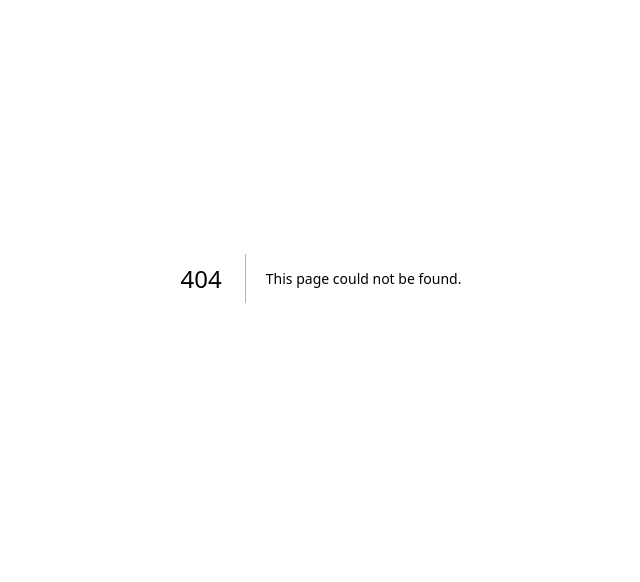
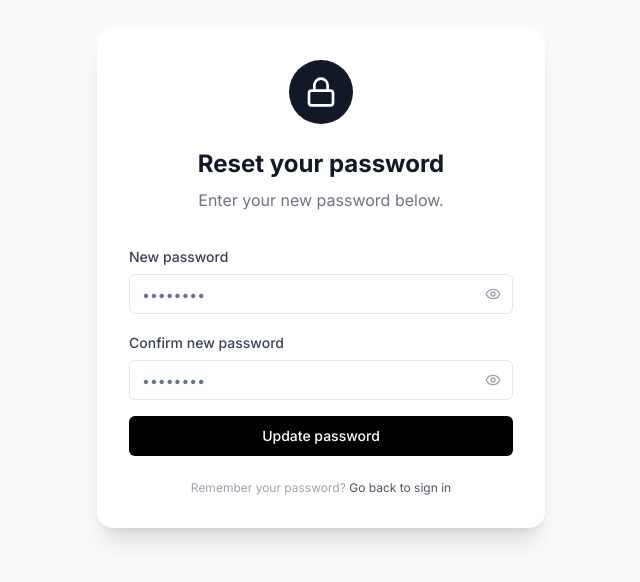
Before and after one commit to ibrahimshittu/image-transformation, a Next.js app: page /auth/reset-password in a window 1280 px wide. Before the commit this address had no page. Shown: the part 122-704 px from the top of the page, without its empty margins (319-959 px from the left). Built offline with nearby package versions, Linux system fonts and the light colour scheme.

Commit message:
feat: add password reset page and error handling

```diff
--- a/src/app/auth/callback/route.ts
+++ b/src/app/auth/callback/route.ts
@@ -17,7 +17,6 @@ export async function GET(request: Request) {
 
   const supabase = await createClient()
 
-  // Handle email confirmation (token_hash flow)
   if (token_hash && type) {
     const { error } = await supabase.auth.verifyOtp({
       token_hash,
@@ -25,14 +24,15 @@ export async function GET(request: Request) {
     })
 
     if (!error) {
+      if (type === 'recovery') {
+        return NextResponse.redirect(`${origin}/auth/reset-password`)
+      }
       return NextResponse.redirect(`${origin}${next}`)
     }
 
-    // On error, redirect to home with auth modal
-    return NextResponse.redirect(`${origin}/?auth=required&error=verification_failed`)
+    return NextResponse.redirect(`${origin}/?error=verification_failed`)
   }
 
-  // Handle code exchange flow (OAuth)
   if (code) {
     const { error } = await supabase.auth.exchangeCodeForSession(code)
 
@@ -41,10 +41,8 @@ export async function GET(request: Request) {
       const isLocalEnv = process.env.NODE_ENV === 'development'
 
       if (isLocalEnv) {
-        // In development, redirect to localhost
         return NextResponse.redirect(`${origin}${next}`)
       } else if (forwardedHost) {
-        // In production behind a proxy
         return NextResponse.redirect(`https://${forwardedHost}${next}`)
       } else {
         return NextResponse.redirect(`${origin}${next}`)
@@ -52,6 +50,5 @@ export async function GET(request: Request) {
     }
   }
 
-  // Return to home with auth modal if something went wrong
   return NextResponse.redirect(`${origin}/?auth=required&error=auth_callback_error`)
 }
--- /dev/null
+++ b/src/app/auth/reset-password/page.tsx
@@ -0,0 +1,162 @@
+'use client'
+
+import { useState } from 'react'
+import { useRouter } from 'next/navigation'
+import { createClient } from '@/lib/supabase/client'
+import { Button } from '@/components/ui/button'
+import { Input } from '@/components/ui/input'
+import { Eye, EyeOff, Lock } from 'lucide-react'
+import { useToast } from '@/hooks/use-toast'
+
+export default function ResetPasswordPage() {
+  const router = useRouter()
+  const { toast } = useToast()
+  const [password, setPassword] = useState('')
+  const [confirmPassword, setConfirmPassword] = useState('')
+  const [loading, setLoading] = useState(false)
+  const [showPassword, setShowPassword] = useState(false)
+  const [showConfirmPassword, setShowConfirmPassword] = useState(false)
+
+  const handleResetPassword = async (e: React.FormEvent) => {
+    e.preventDefault()
+
+    if (password !== confirmPassword) {
+      toast({
+        variant: "destructive",
+        title: "Passwords don't match",
+        description: "Please make sure both passwords are the same.",
+      })
+      return
+    }
+
+    if (password.length < 6) {
+      toast({
+        variant: "destructive",
+        title: "Password too short",
+        description: "Password must be at least 6 characters.",
+      })
+      return
+    }
+
+    setLoading(true)
+    const supabase = createClient()
+
+    const { error } = await supabase.auth.updateUser({
+      password: password,
+    })
+
+    setLoading(false)
+
+    if (error) {
+      toast({
+        variant: "destructive",
+        title: "Reset failed",
+        description: error.message,
+      })
+      return
+    }
+
+    toast({
+      title: "Password updated",
+      description: "Your password has been successfully reset.",
+    })
+
+    router.push('/dashboard')
+  }
+
+  return (
+    <div className="min-h-screen bg-gray-50 flex items-center justify-center p-4">
+      <div className="w-full max-w-md">
+        <div className="bg-white rounded-2xl shadow-xl p-8">
+          <div className="flex justify-center mb-6">
+            <div className="w-16 h-16 bg-gray-900 rounded-full flex items-center justify-center">
+              <Lock className="w-8 h-8 text-white" />
+            </div>
+          </div>
+
+          <h1 className="text-2xl font-bold text-center text-gray-900 mb-2">
+            Reset your password
+          </h1>
+          <p className="text-gray-500 text-center mb-8">
+            Enter your new password below.
+          </p>
+
+          <form onSubmit={handleResetPassword} className="space-y-4">
+            <div className="space-y-1.5">
+              <label htmlFor="password" className="text-sm font-medium text-gray-700">
+                New password
+              </label>
+              <div className="relative">
+                <Input
+                  id="password"
+                  type={showPassword ? 'text' : 'password'}
+                  value={password}
+                  onChange={(e) => setPassword(e.target.value)}
+                  placeholder="••••••••"
+                  required
+                  autoComplete="new-password"
+                  className="h-10 border-gray-200 focus-visible:ring-0 focus-visible:ring-offset-0 focus-visible:border-gray-400 pr-10"
+                />
+                <button
+                  type="button"
+                  onClick={() => setShowPassword(!showPassword)}
+                  className="absolute right-3 top-1/2 -translate-y-1/2 text-gray-400 hover:text-gray-600 transition-colors"
+                >
+                  {showPassword ? (
+                    <EyeOff className="w-4 h-4" />
+                  ) : (
+                    <Eye className="w-4 h-4" />
+                  )}
+                </button>
+              </div>
+            </div>
+
+            <div className="space-y-1.5">
+              <label htmlFor="confirmPassword" className="text-sm font-medium text-gray-700">
+                Confirm new password
+              </label>
+              <div className="relative">
+                <Input
+                  id="confirmPassword"
+                  type={showConfirmPassword ? 'text' : 'password'}
+                  value={confirmPassword}
+                  onChange={(e) => setConfirmPassword(e.target.value)}
+                  placeholder="••••••••"
+                  required
+                  autoComplete="new-password"
+                  className="h-10 border-gray-200 focus-visible:ring-0 focus-visible:ring-offset-0 focus-visible:border-gray-400 pr-10"
+                />
+                <button
+                  type="button"
+                  onClick={() => setShowConfirmPassword(!showConfirmPassword)}
+                  className="absolute right-3 top-1/2 -translate-y-1/2 text-gray-400 hover:text-gray-600 transition-colors"
+                >
+                  {showConfirmPassword ? (
+                    <EyeOff className="w-4 h-4" />
+                  ) : (
+                    <Eye className="w-4 h-4" />
+                  )}
+                </button>
+              </div>
+            </div>
+
+            <Button
+              type="submit"
+              className="w-full h-10 bg-black hover:bg-gray-800 text-white"
+              disabled={loading}
+            >
+              {loading ? 'Updating...' : 'Update password'}
+            </Button>
+          </form>
+
+          <p className="text-xs text-gray-400 text-center mt-6">
+            Remember your password?{' '}
+            <a href="/" className="text-gray-600 hover:underline">
+              Go back to sign in
+            </a>
+          </p>
+        </div>
+      </div>
+    </div>
+  )
+}
--- a/src/app/page.tsx
+++ b/src/app/page.tsx
@@ -10,11 +10,13 @@ import { HowItWorks } from '@/components/home/how-it-works'
 import { FeatureSection } from '@/components/home/feature-section'
 import { useAuth } from '@/hooks/use-auth'
 import { useUpload } from '@/hooks/use-upload'
+import { useToast } from '@/hooks/use-toast'
 
 function HomeContent() {
   const [isAuthModalOpen, setIsAuthModalOpen] = useState(false)
   const { user, signOut } = useAuth()
   const { currentImage, isUploading, handleUpload, handleReset } = useUpload()
+  const { toast } = useToast()
   const searchParams = useSearchParams()
   const router = useRouter()
 
@@ -22,7 +24,21 @@ function HomeContent() {
     if (searchParams.get('auth') === 'required') {
       setIsAuthModalOpen(true)
     }
-  }, [searchParams])
+
+    const error = searchParams.get('error')
+    if (error) {
+      const errorMessages: Record<string, string> = {
+        verification_failed: 'Email verification failed. The link may have expired.',
+        auth_callback_error: 'Authentication failed. Please try again.',
+      }
+      toast({
+        variant: 'destructive',
+        title: 'Authentication error',
+        description: errorMessages[error] || 'An error occurred during authentication.',
+      })
+      router.replace('/', { scroll: false })
+    }
+  }, [searchParams, toast, router])
 
   const handleCloseModal = () => {
     setIsAuthModalOpen(false)
```
